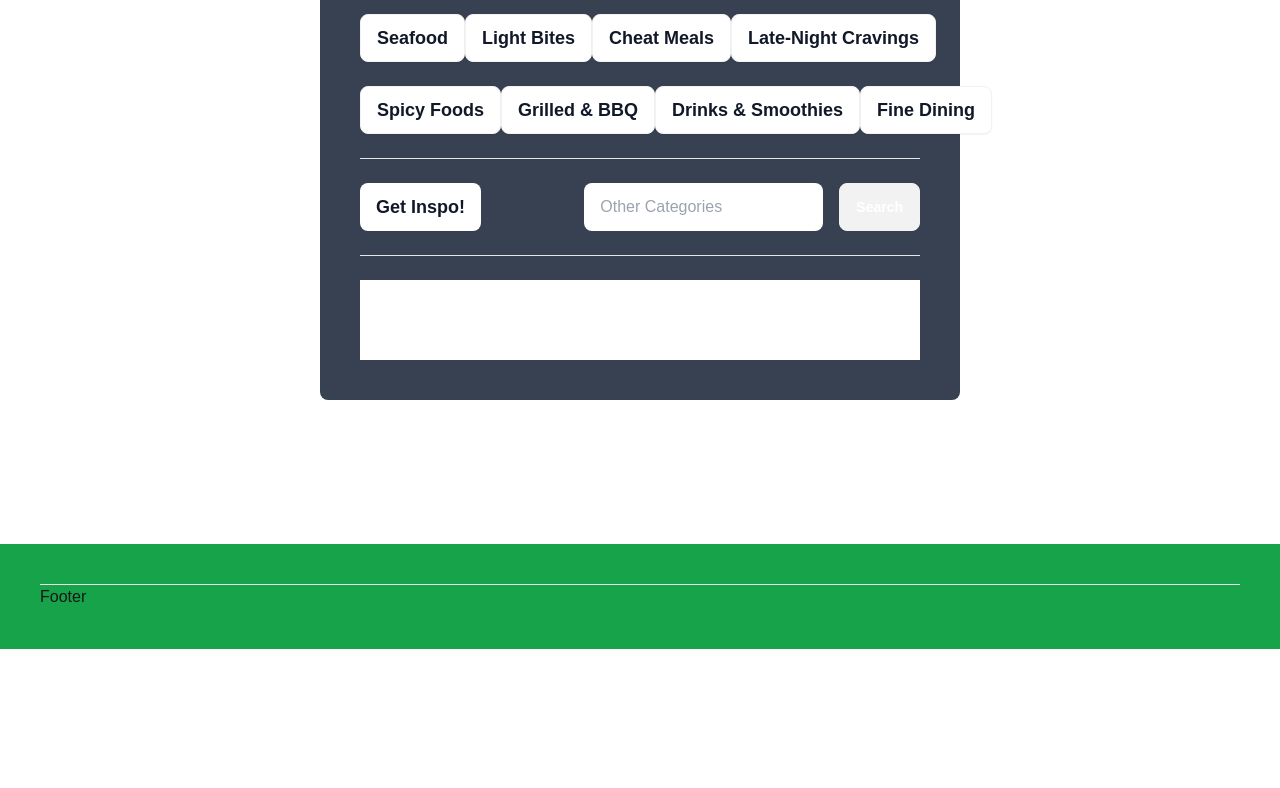
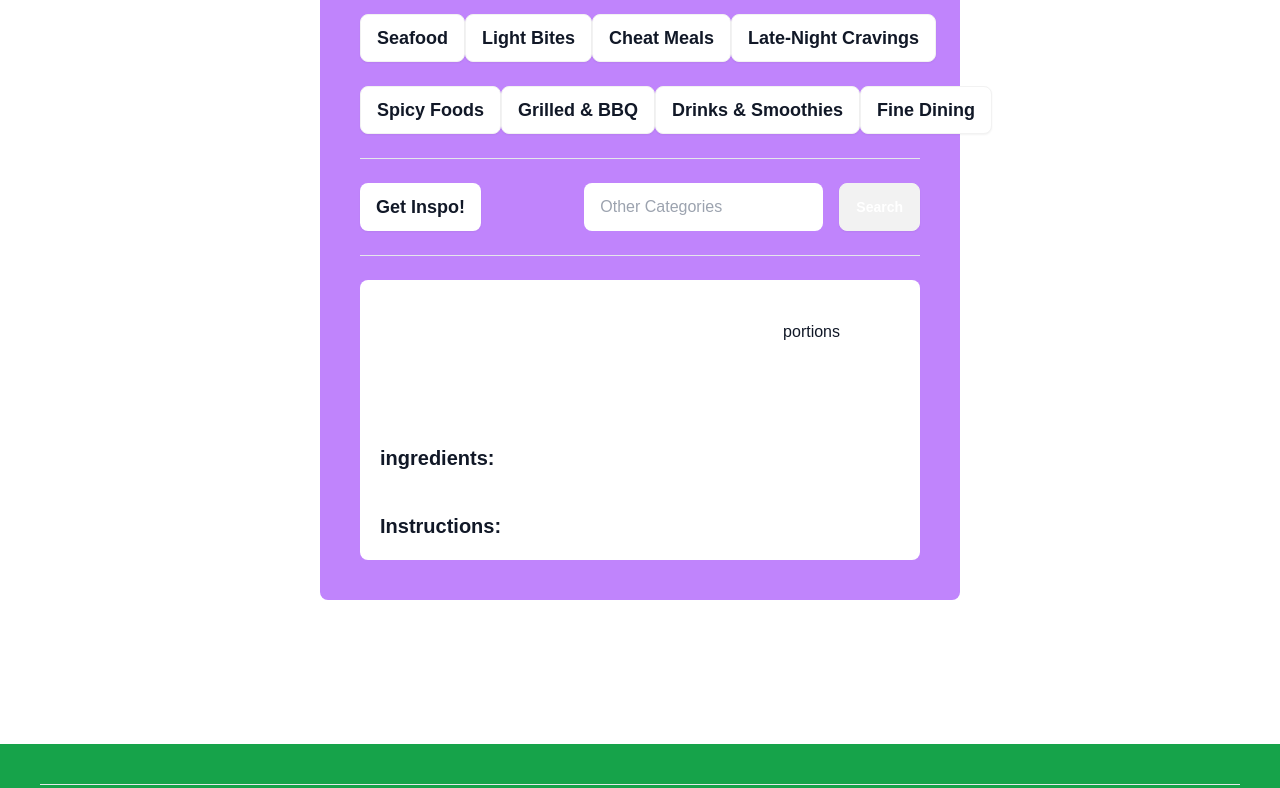
Before and after one commit to NoelPerland/gemini_project, a Next.js app: page /Hampus in a window 1280 px wide. Shown: the part 518-1306 px from the top of the page. Before the commit the page ends 1167 px from the top, so only its background shows below. Built offline with nearby package versions, Linux system fonts and the light colour scheme; no server answers.

Commit message:
Updated Hampus Page and Irene

```diff
--- a/components/ButtonComponent.js
+++ b/components/ButtonComponent.js
@@ -3,7 +3,7 @@ export default function ButtonComponent({ title, func }) {
     <button
       onClick={() => func(title)}
       value={title}
-      className="btn bg-white text-lg text-gray-900  hover:text-white"
+      className="btn bg-white text-lg text-gray-900 hover:text-white"
     >
       {title}
     </button>
--- a/pages/Hampus.js
+++ b/pages/Hampus.js
@@ -9,7 +9,7 @@ export default function Hampus() {
 
   function applyPromt(title) {
     setPromt(
-      `Provide a valid json output without backticks (very important) at the start and end with the following data - name, desciptsion, time, ingredients, steps. Give me one meal within the category ${title}. Measurment should be in l,dl,ml, teaspoon and spoon. No more data can be provided`
+      `Provide a valid json output without backticks at the start and end (very important). Provide the following data - name, desciptsion, time, ingredients(array), steps(array) and portions (No other external objects,arrays or keys can be provided!) Give me one meal within the category ${title}. Measurment should be in l,dl,ml, teaspoon and tablespoon.`
     );
   }
 
@@ -26,7 +26,7 @@ export default function Hampus() {
 
   function checkAndPrintCategory() {
     setPromt(
-      `Provide a valid json output without backticks (very important) at the start and end with the following data - name, desciptsion, time, ingredients, steps. Give me one meal within the category ${searchCategory}. Measurment should be in l,dl,ml, teaspoon and spoon. No more data can be provided.`
+      `Provide a valid json output without backticks at the start and end (very important). Provide the following data - name, desciptsion, time, ingredients(array), steps(array) and portions (No other external objects,arrays or keys can be provided!) Give me one meal within the category ${searchCategory}. Measurment should be in l,dl,ml, teaspoon and tablespoon.`
     );
     sendPromt();
   }
@@ -42,7 +42,7 @@ export default function Hampus() {
         </p>
       </div>
 
-      <div className="flex flex-col  bg-gray-700 p-10 rounded-lg gap-6 w-2/4 flex-wrap">
+      <div className="flex flex-col  bg-purple-400 p-10 rounded-lg gap-6 w-2/4 flex-wrap">
         <div className="flex justify-between">
           <ButtonComponent title="Comfort Food" func={applyPromt} />
           <ButtonComponent title="Healthy Options" func={applyPromt} />
@@ -90,13 +90,43 @@ export default function Hampus() {
           </div>
         </div>
         <hr />
-        <div className="flex flex-col bg-white text-gray-900 ">
+        <div className="flex flex-col bg-white text-gray-900 rounded-lg">
           <div className="flex justify-between p-5 items-center">
             <h2 className="text-4xl font-bold">{answer.name}</h2>
-            <p>{answer.time}</p>
+            <div className="flex">
+              <p className="p-5">{answer.portions} portions</p>
+              <p className="p-5">{answer.time}</p>
+            </div>
           </div>
           <p className="text-xl font-semibold p-5">{answer.description}</p>
-          <ol></ol>
+          <h2 className="flex flex-col p-5 text-gray-900 text-xl font-semibold">
+            ingredients:
+          </h2>
+          {answer.name && (
+            <ul className="flex flex-col p-5 gap-1">
+              {(() => {
+                const items = [];
+                for (let i = 0; i < answer.ingredients.length; i++) {
+                  items.push(<li key={i}>- {answer.ingredients[i]}</li>);
+                }
+                return items;
+              })()}
+            </ul>
+          )}
+          <h2 className="flex flex-col p-5 text-gray-900 text-xl font-semibold">
+            Instructions:
+          </h2>
+          {answer.name && (
+            <ul className="flex flex-col p-5 gap-1">
+              {(() => {
+                const items = [];
+                for (let i = 0; i < answer.steps.length; i++) {
+                  items.push(<li key={i}>{answer.steps[i]}</li>);
+                }
+                return items;
+              })()}
+            </ul>
+          )}
         </div>
       </div>
     </div>
--- a/pages/Irene.js
+++ b/pages/Irene.js
@@ -4,30 +4,30 @@ import { useState } from "react";
 export default function Irene() {
   const [answer, setAnswer] = useState("");
   const [city, setCity] = useState("Stockholm");
+  const [promt, setPromt] = useState("");
 
-  async function sendPromt(category) {
-    const promt = `Recomend me cultural places for ${city} in the category: ${category}. Provide a description of each place, and include the following data for each: what is the main interest of the place, price for entrance, and timetable. Return the answer as a valid JSON list, structured as follows:
-[
-  {
-    "name": "Place Name",
-    "description": "Short description",
-    "interest": "Main interest",
-    "price": "Entrance price",
-    "timetable": "Opening hours"
-  }
-]`;
-    const result = await model.generateContent(promt);
-    // const answerText = result.response.text();
-    // JSON.parse(answerText);
-    // setAnswer(answerText);
-    const parsedResponse = typeof result.response === "string" ? JSON.parse(result.response) : result.response;
-    setAnswer(JSON.stringify(parsedResponse, null, 2));
+  function sendPromt(category) {
+    setPromt(`. Recomend me cultural places for ${city} in the category: ${category}. Provide a description of each place, and include the following data for each: what is the main interest of the place, price for entrance, and timetable. Return the answer as a valid JSON list without backticks at the start and end (very important).Give me an object(!!!!) with nested arrays, The object should not have a name. Each nested array should have the name of its position in the object(The name cannot be a number). The array cannot include any objects!
+
+
+
+
+`);
   }
 
+  async function generateResult() {
+    const result = await model.generateContent(promt);
+    const answerText = result.response.text();
+    JSON.parse(answerText);
+    setAnswer(answerText);
+    console.log(answer);
+  }
   return (
     <div className="flex items-center justify-center min-h-screen bg-gray-100">
       <div className="bg-white shadow-md rounded-lg p-8 w-96">
-        <h2 className="text-2xl text-slate-600 font-bold text-center mb-6">Best Cultural Places</h2>
+        <h2 className="text-2xl text-slate-600 font-bold text-center mb-6">
+          Best Cultural Places
+        </h2>
         <select
           className="w-full border border-gray-300 rounded-lg p-2 mb-4 focus:outline-none focus:ring-2 focus:ring-blue-500"
           onChange={(e) => setCity(e.target.value)}
@@ -65,9 +65,12 @@ export default function Irene() {
 
         {answer && (
           <pre className="bg-gray-100 p-4 mt-6 text-black border border-gray-300 rounded-lg overflow-auto">
-            {answer}
+            {answer.first}
           </pre>
         )}
+        <button onClick={generateResult} className="text-black">
+          generate
+        </button>
       </div>
     </div>
   );
```
